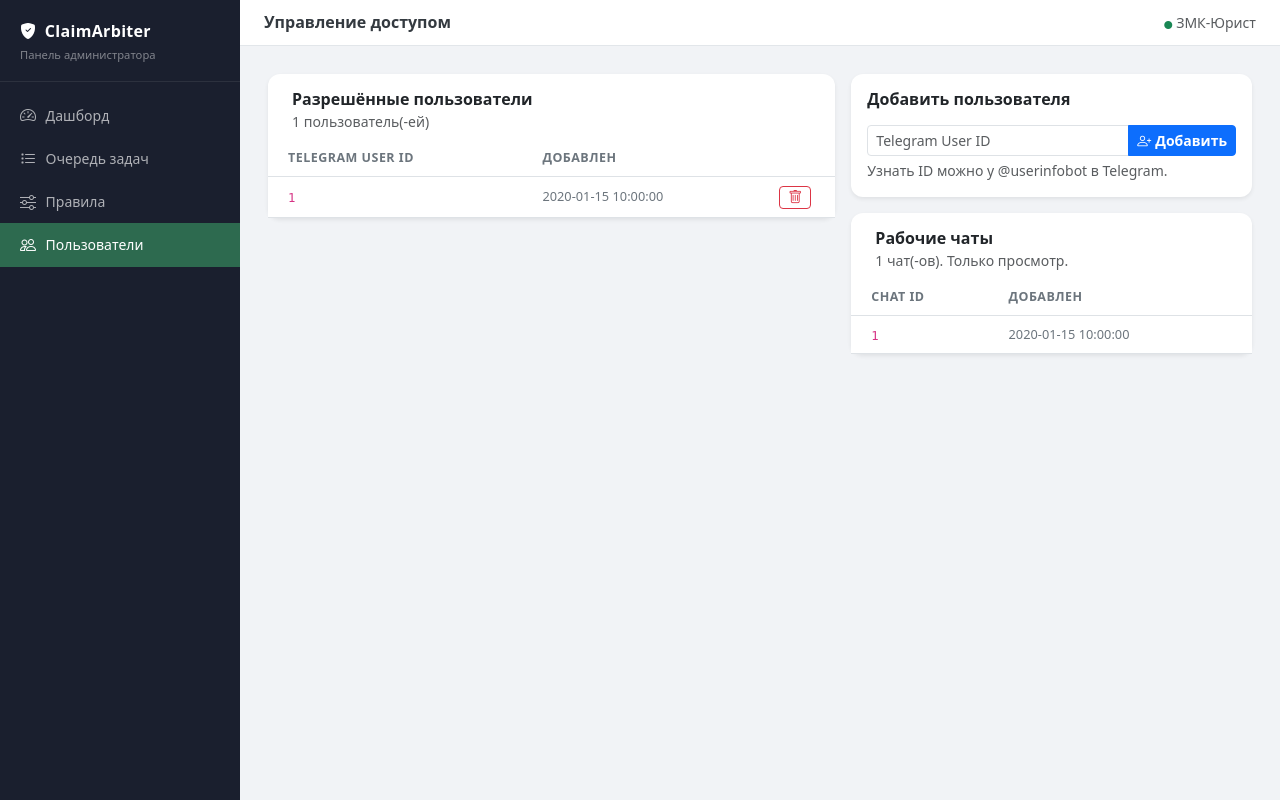
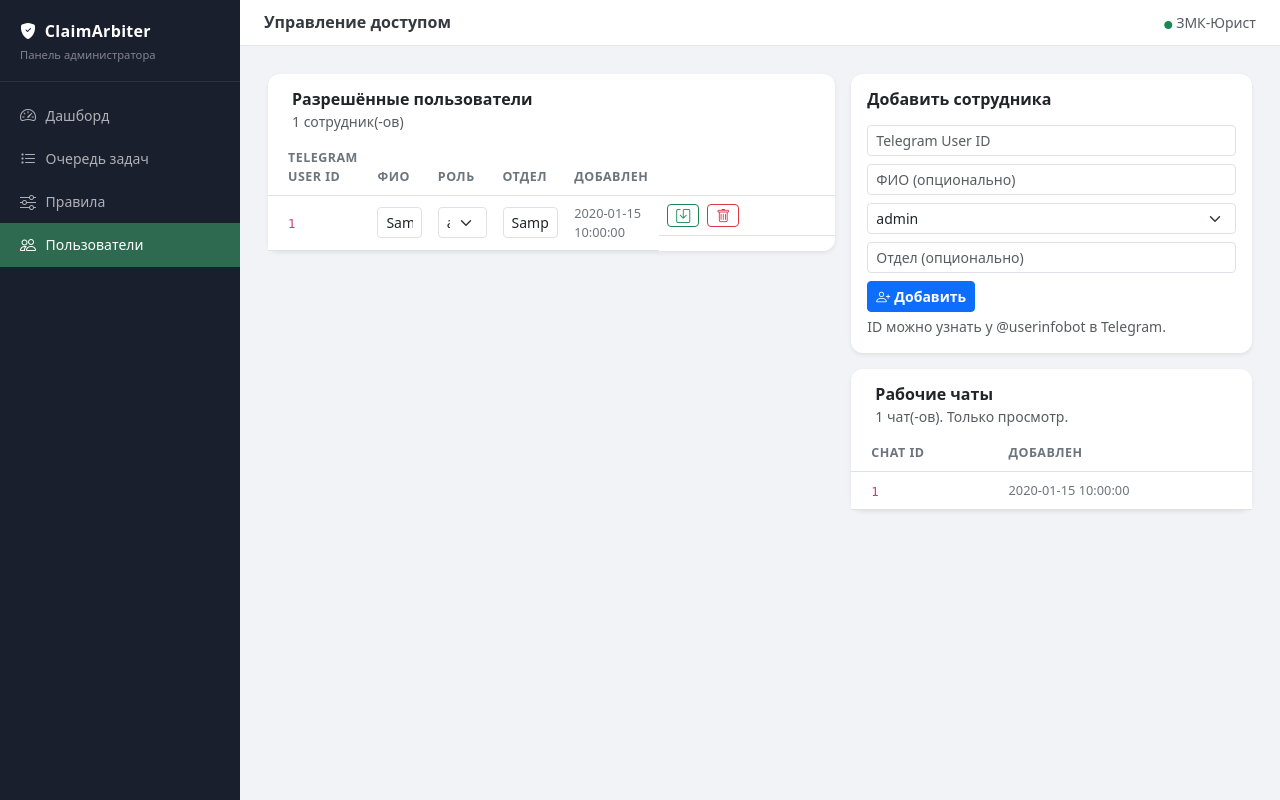
Before and after one commit to yunistlt/ClaimArbiter, a FastAPI app: template src/web/templates/users.html in a window 1280 px wide. Run offline with FastAPI, Linux system fonts and the light colour scheme; the template is opened without the code that fills it: most values are stand-ins (such as "Sample title", 1, 10 or a date in 2020); some libraries are stand-ins or nearby versions.

Commit message:
Move settings to web admin and disable Telegram admin commands

```diff
--- a/src/web/app.py
+++ b/src/web/app.py
@@ -119,6 +119,17 @@ MODE_RU = {
     "manual": "Ручная проверка",
     "auto": "Автовыпуск",
 }
+
+ROLE_CHOICES = [
+    "ceo",
+    "head_of_legal",
+    "lawyer",
+    "sales",
+    "procurement",
+    "warehouse",
+    "accountant",
+    "employee",
+]
 
 
 def human_task_type(value: str) -> str:
@@ -449,8 +460,29 @@ async def users_list(
 ) -> HTMLResponse:
     try:
         with access_conn() as conn:
+            conn.execute(
+                """
+                CREATE TABLE IF NOT EXISTS user_profiles (
+                    user_id INTEGER PRIMARY KEY,
+                    full_name TEXT,
+                    role TEXT NOT NULL DEFAULT 'employee',
+                    department TEXT,
+                    updated_at TEXT DEFAULT CURRENT_TIMESTAMP
+                )
+                """
+            )
             user_rows = conn.execute(
-                "SELECT user_id, first_seen_at FROM allowed_users ORDER BY first_seen_at DESC"
+                """
+                SELECT
+                    au.user_id,
+                    au.first_seen_at,
+                    up.full_name,
+                    COALESCE(up.role, 'employee') AS role,
+                    up.department
+                FROM allowed_users au
+                LEFT JOIN user_profiles up ON up.user_id = au.user_id
+                ORDER BY au.first_seen_at DESC
+                """
             ).fetchall()
             chat_rows = conn.execute(
                 "SELECT chat_id, first_seen_at FROM allowed_chats ORDER BY first_seen_at DESC"
@@ -458,11 +490,26 @@ async def users_list(
     except Exception:
         user_rows, chat_rows = [], []
 
-    users = [{"user_id": r[0], "first_seen_at": r[1]} for r in user_rows]
+    users = [
+        {
+            "user_id": r[0],
+            "first_seen_at": r[1],
+            "full_name": r[2],
+            "role": r[3] or "employee",
+            "department": r[4],
+        }
+        for r in user_rows
+    ]
     chats = [{"chat_id": r[0], "first_seen_at": r[1]} for r in chat_rows]
     return templates.TemplateResponse(
         "users.html",
-        {"request": request, "users": users, "chats": chats, "success": success},
+        {
+            "request": request,
+            "users": users,
+            "chats": chats,
+            "success": success,
+            "role_choices": ROLE_CHOICES,
+        },
     )
 
 
@@ -472,7 +519,19 @@ async def remove_user(
     _user: str = Depends(check_auth),
 ) -> RedirectResponse:
     with access_conn() as conn:
+        conn.execute(
+            """
+            CREATE TABLE IF NOT EXISTS user_profiles (
+                user_id INTEGER PRIMARY KEY,
+                full_name TEXT,
+                role TEXT NOT NULL DEFAULT 'employee',
+                department TEXT,
+                updated_at TEXT DEFAULT CURRENT_TIMESTAMP
+            )
+            """
+        )
         conn.execute("DELETE FROM allowed_users WHERE user_id=?", (user_id,))
+        conn.execute("DELETE FROM user_profiles WHERE user_id=?", (user_id,))
         conn.commit()
     return RedirectResponse(url="/users?success=removed", status_code=303)
 
@@ -480,11 +539,73 @@ async def remove_user(
 @app.post("/users/add")
 async def add_user(
     user_id: int = Form(...),
+    full_name: Optional[str] = Form(None),
+    role: str = Form("employee"),
+    department: Optional[str] = Form(None),
     _user: str = Depends(check_auth),
 ) -> RedirectResponse:
+    role = role.strip().lower() if role else "employee"
+    if role not in ROLE_CHOICES:
+        raise HTTPException(status_code=422, detail="Некорректная роль")
+
     with access_conn() as conn:
+        conn.execute(
+            """
+            CREATE TABLE IF NOT EXISTS user_profiles (
+                user_id INTEGER PRIMARY KEY,
+                full_name TEXT,
+                role TEXT NOT NULL DEFAULT 'employee',
+                department TEXT,
+                updated_at TEXT DEFAULT CURRENT_TIMESTAMP
+            )
+            """
+        )
         conn.execute(
             "INSERT OR IGNORE INTO allowed_users(user_id) VALUES(?)", (user_id,)
         )
+        conn.execute(
+            "INSERT INTO user_profiles(user_id, full_name, role, department) VALUES(?, ?, ?, ?) "
+            "ON CONFLICT(user_id) DO UPDATE SET "
+            "full_name=excluded.full_name, role=excluded.role, department=excluded.department, "
+            "updated_at=CURRENT_TIMESTAMP",
+            (user_id, (full_name or "").strip() or None, role, (department or "").strip() or None),
+        )
         conn.commit()
     return RedirectResponse(url="/users?success=added", status_code=303)
+
+
+@app.post("/users/save_profile")
+async def save_user_profile(
+    user_id: int = Form(...),
+    full_name: Optional[str] = Form(None),
+    role: str = Form("employee"),
+    department: Optional[str] = Form(None),
+    _user: str = Depends(check_auth),
+) -> RedirectResponse:
+    role = role.strip().lower() if role else "employee"
+    if role not in ROLE_CHOICES:
+        raise HTTPException(status_code=422, detail="Некорректная роль")
+
+    with access_conn() as conn:
+        conn.execute(
+            """
+            CREATE TABLE IF NOT EXISTS user_profiles (
+                user_id INTEGER PRIMARY KEY,
+                full_name TEXT,
+                role TEXT NOT NULL DEFAULT 'employee',
+                department TEXT,
+                updated_at TEXT DEFAULT CURRENT_TIMESTAMP
+            )
+            """
+        )
+        conn.execute("INSERT OR IGNORE INTO allowed_users(user_id) VALUES(?)", (user_id,))
+        conn.execute(
+            "INSERT INTO user_profiles(user_id, full_name, role, department) VALUES(?, ?, ?, ?) "
+            "ON CONFLICT(user_id) DO UPDATE SET "
+            "full_name=excluded.full_name, role=excluded.role, department=excluded.department, "
+            "updated_at=CURRENT_TIMESTAMP",
+            (user_id, (full_name or "").strip() or None, role, (department or "").strip() or None),
+        )
+        conn.commit()
+
+    return RedirectResponse(url="/users?success=saved", status_code=303)
--- a/src/web/templates/users.html
+++ b/src/web/templates/users.html
@@ -8,6 +8,10 @@
 {% if success == 'added' %}
 <div class="alert alert-success flash d-flex align-items-center gap-2 mb-3">
   <i class="bi bi-check-circle-fill"></i>Пользователь добавлен.
+</div>
+{% elif success == 'saved' %}
+<div class="alert alert-success flash d-flex align-items-center gap-2 mb-3">
+  <i class="bi bi-check-circle-fill"></i>Профиль сотрудника сохранён.
 </div>
 {% elif success == 'removed' %}
 <div class="alert alert-warning flash d-flex align-items-center gap-2 mb-3">
@@ -24,7 +28,7 @@
         <div class="px-4 pt-3 pb-2 d-flex align-items-start justify-content-between">
           <div>
             <h6 class="fw-semibold mb-0">Разрешённые пользователи</h6>
-            <small class="text-muted">{{ users | length }} пользователь(-ей)</small>
+            <small class="text-muted">{{ users | length }} сотрудник(-ов)</small>
           </div>
         </div>
         {% if users %}
@@ -33,8 +37,11 @@
             <thead style="background:#f8f9fa">
               <tr>
                 <th style="padding-left:1.25rem">Telegram User ID</th>
+                <th>ФИО</th>
+                <th>Роль</th>
+                <th>Отдел</th>
                 <th>Добавлен</th>
-                <th style="width:4rem"></th>
+                <th style="width:11rem"></th>
               </tr>
             </thead>
             <tbody>
@@ -43,12 +50,33 @@
                 <td style="padding-left:1.25rem">
                   <code>{{ u.user_id }}</code>
                 </td>
+                <td>
+                    <input type="text" class="form-control form-control-sm" name="full_name"
+                           value="{{ u.full_name or '' }}" placeholder="ФИО" form="profile-{{ u.user_id }}">
+                </td>
+                <td>
+                    <select class="form-select form-select-sm" name="role" form="profile-{{ u.user_id }}">
+                      {% for role in role_choices %}
+                      <option value="{{ role }}" {% if u.role == role %}selected{% endif %}>{{ role }}</option>
+                      {% endfor %}
+                    </select>
+                </td>
+                <td>
+                    <input type="text" class="form-control form-control-sm" name="department"
+                           value="{{ u.department or '' }}" placeholder="Отдел" form="profile-{{ u.user_id }}">
+                </td>
                 <td style="font-size:.8rem; color:#6c757d">{{ u.first_seen_at or '—' }}</td>
-                <td>
+                <td class="d-flex gap-2">
+                  <form id="profile-{{ u.user_id }}" method="post" action="/users/save_profile">
+                    <input type="hidden" name="user_id" value="{{ u.user_id }}">
+                    <button type="submit" class="btn btn-sm btn-outline-success py-0 px-2" title="Сохранить профиль">
+                      <i class="bi bi-save"></i>
+                    </button>
+                  </form>
                   <form method="post" action="/users/remove"
                         onsubmit="return confirm('Удалить пользователя {{ u.user_id }} из разрешённых?')">
                     <input type="hidden" name="user_id" value="{{ u.user_id }}">
-                    <button type="submit" class="btn btn-sm btn-outline-danger py-0 px-2">
+                    <button type="submit" class="btn btn-sm btn-outline-danger py-0 px-2" title="Удалить пользователя">
                       <i class="bi bi-trash"></i>
                     </button>
                   </form>
@@ -74,16 +102,31 @@
     <!-- Add user -->
     <div class="card border-0 shadow-sm" style="border-radius:.75rem">
       <div class="card-body">
-        <h6 class="fw-semibold mb-3">Добавить пользователя</h6>
+        <h6 class="fw-semibold mb-3">Добавить сотрудника</h6>
         <form method="post" action="/users/add">
-          <div class="input-group input-group-sm">
-            <input type="number" name="user_id" class="form-control"
+          <div class="mb-2">
+            <input type="number" name="user_id" class="form-control form-control-sm"
                    placeholder="Telegram User ID" required>
-            <button type="submit" class="btn btn-primary fw-semibold">
-              <i class="bi bi-person-plus me-1"></i>Добавить
-            </button>
           </div>
-          <div class="form-text">Узнать ID можно у @userinfobot в Telegram.</div>
+          <div class="mb-2">
+            <input type="text" name="full_name" class="form-control form-control-sm"
+                   placeholder="ФИО (опционально)">
+          </div>
+          <div class="mb-2">
+            <select class="form-select form-select-sm" name="role">
+              {% for role in role_choices %}
+              <option value="{{ role }}" {% if role == 'employee' %}selected{% endif %}>{{ role }}</option>
+              {% endfor %}
+            </select>
+          </div>
+          <div class="mb-2">
+            <input type="text" name="department" class="form-control form-control-sm"
+                   placeholder="Отдел (опционально)">
+          </div>
+          <button type="submit" class="btn btn-primary btn-sm fw-semibold">
+            <i class="bi bi-person-plus me-1"></i>Добавить
+          </button>
+          <div class="form-text">ID можно узнать у @userinfobot в Telegram.</div>
         </form>
       </div>
     </div>
```
Also changed, not shown: src/bot/handlers/common.py (+3 -104 lines), src/bot/handlers/documents.py (+1 -138 lines).
